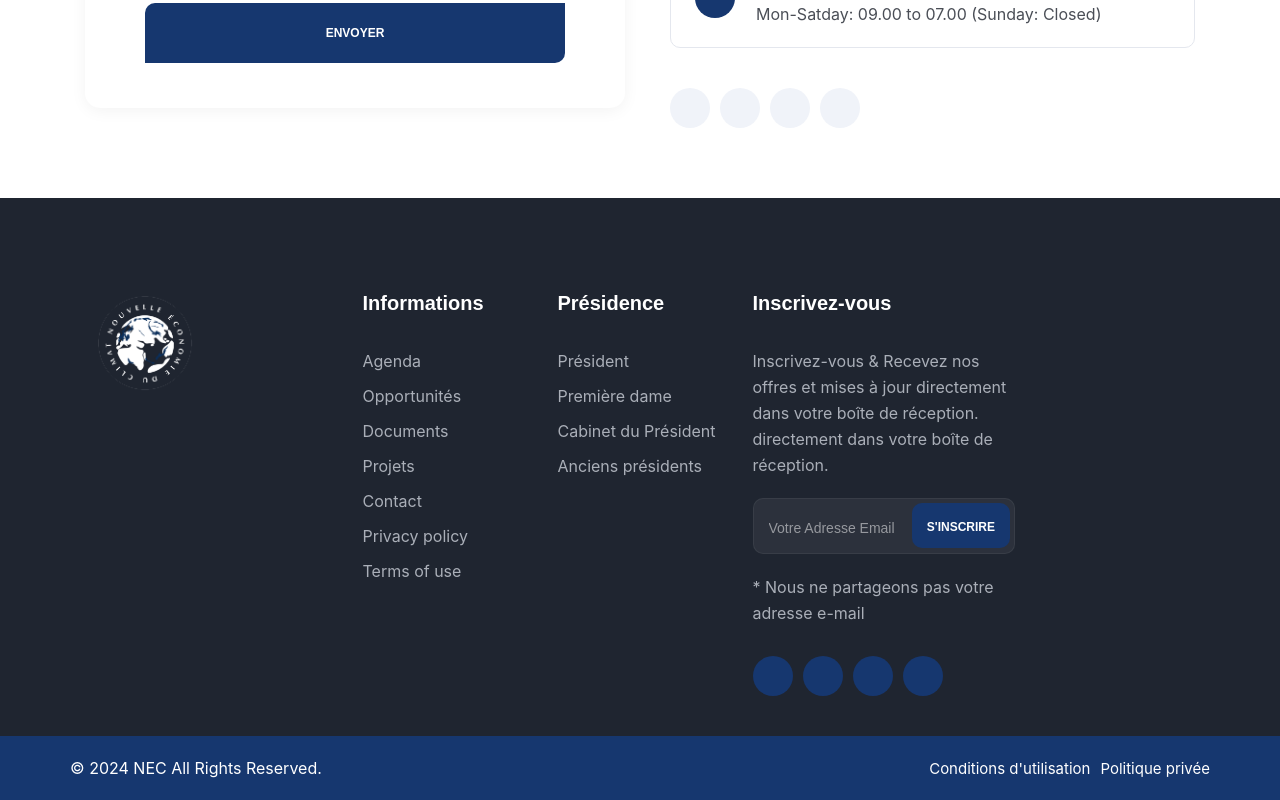
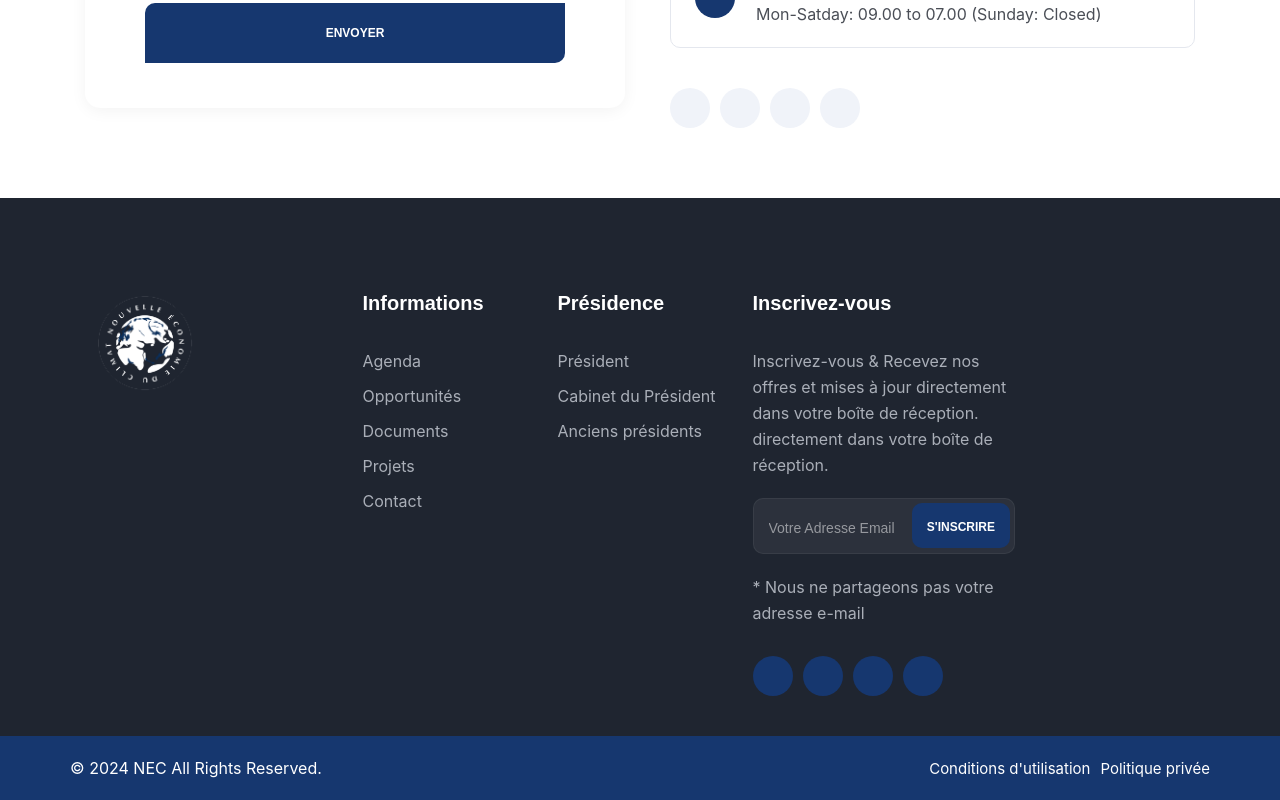
Before and after one commit to jambu43/nec, a Next.js app: page /contact in a window 1280 px wide. Shown: the part 1016-1816 px from the top of the page. Built offline with nearby package versions, Linux system fonts and the light colour scheme.

Commit message:
Fix: some fucking things that i forgot.

```diff
--- a/components/layouts/Footer.tsx
+++ b/components/layouts/Footer.tsx
@@ -51,12 +51,7 @@ function Footer() {
                           <a href="#">Contact</a>
                         </li>
 
-                        <li>
-                          <a href="#">Privacy policy</a>
-                        </li>
-                        <li>
-                          <a href="#">Terms of use</a>
-                        </li>
+
                       </ul>
                     </div>
                   </div>
@@ -82,14 +77,6 @@ function Footer() {
                             target="_blank"
                           >
                             Président
-                          </a>
-                        </li>
-                        <li>
-                          <a
-                            href="https://presidence.cd/president/le-president"
-                            target="_blank"
-                          >
-                            Première dame
                           </a>
                         </li>
                         <li>
--- a/pages/index.tsx
+++ b/pages/index.tsx
@@ -37,7 +37,7 @@ export default function Home() {
               <div className="col-xl-6 col-lg-12">
                 <div className="title_all_box style_one dark_color">
                   <div className="title_sections ">
-                    <div className="before_title">Évenement </div>
+                    <div className="before_title">Événements </div>
                     <h2>FORUM ÉCONOMIQUE SUR LA NOUVELLE ÉCONOMIE DU CLIMAT</h2>
 
                     <p>
@@ -743,7 +743,7 @@ export default function Home() {
                           <span className="icon-phone-call1 icon"></span>
                           <div className="content_bx">
                             <h2>Contactez-nous</h2>
-                            <p>contact@nec.cd &amp; 16599349993</p>
+                            <p><a href="mailto:contact@nec-president.cd" style={{ color: "#fff"}}>contact@nec-president.cd</a> &amp; <a href="tel:00243811950711" style={{ color: "#fff"}}>00243 811950 711</a></p>
                           </div>
                         </div>
                       </div>
```
